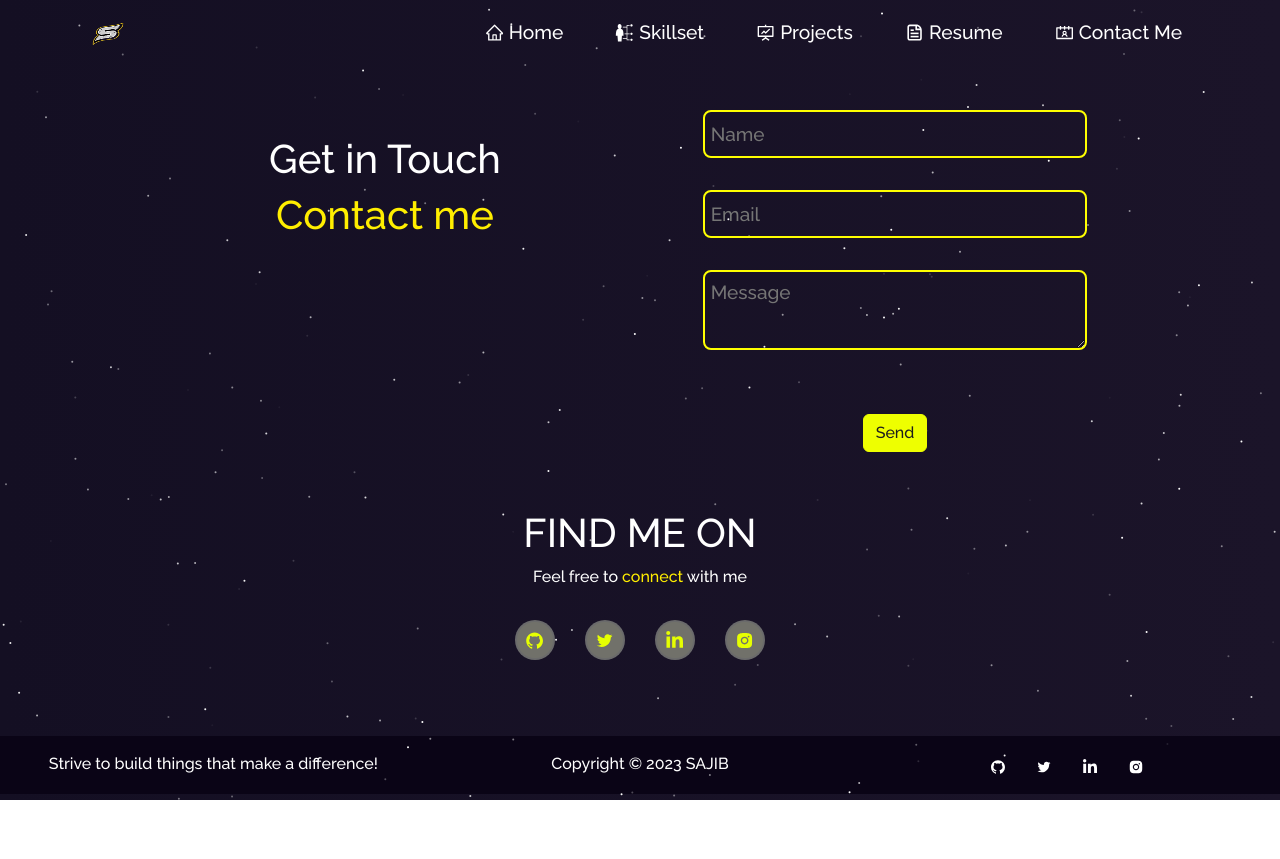
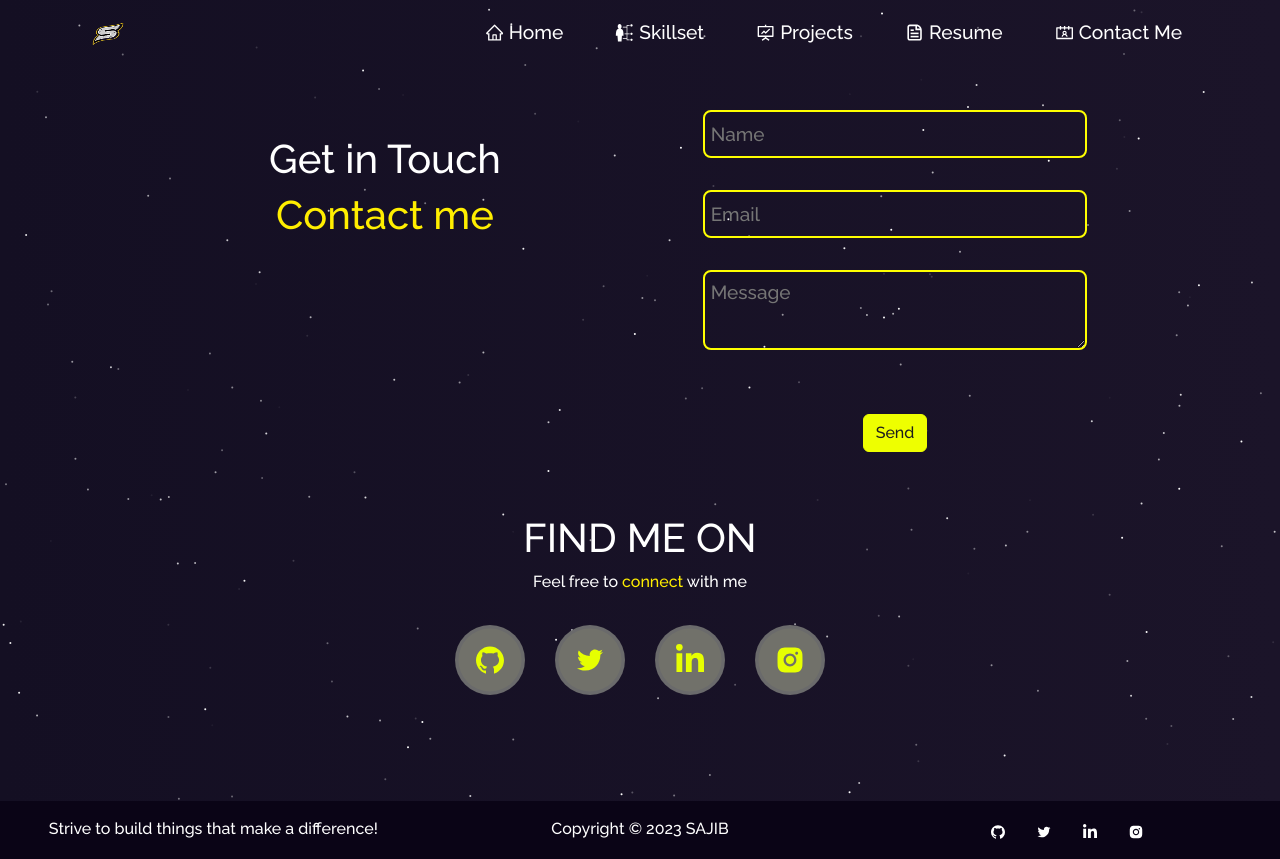
Before and after one commit to 19sajib/portfolio, a React (Create React App) app: page /contact in a window 1280 px wide. Before the commit the page ends 800 px from the top, so only its background shows below. Built offline with nearby package versions, Linux system fonts and the light colour scheme.

Commit message:
Contact Updated

```diff
--- /dev/null
+++ b/src/components/Contact/Social.css
@@ -0,0 +1,64 @@
+.contact-section {
+    position: relative;
+    padding-bottom: 70px !important;
+    padding-top: 70px !important;
+  }
+
+.contact-text{
+    color: white
+}
+
+.contact-social-links {
+    justify-content: center !important;
+    padding-top: 15px !important;
+    display: inline-block !important;
+    position: relative !important;
+    padding-inline-start: 0 !important;
+  }
+
+.contact-social-icons {
+    position: relative !important;
+    display: inline-block !important;
+    width: 70px !important;
+    height: 70px !important;
+    text-align: center !important;
+    font-size: 2em !important;
+    line-height: 2em !important;
+    background: rgba(110, 110, 110, 0.972) !important;
+    border-radius: 50% !important;
+    transition: 0.5s !important;
+  }
+
+  .contact-social-icons::before {
+    content: "";
+    position: absolute;
+    top: 0;
+    left: 0;
+    width: 100%;
+    height: 100%;
+    border-radius: 50%;
+    background: #e9fa00;
+    transition: 0.5s;
+    transform: scale(0.9);
+    z-index: -1;
+  }
+
+  .contact-social-icons:hover::before {
+    transform: scale(1.1);
+    box-shadow: 0 0 15px #fdf902;
+  }
+
+  .contact-social-icons:hover {
+    color: #e5ff00;
+    box-shadow: 0 0 7px #fdf901;
+    text-shadow: 0 0 4px #fcf802;
+  }
+  .contact-icons {
+    display: inline-block !important;
+    padding-right: 15px;
+    padding-left: 15px;
+  }
+
+  .icon-color {
+    color: #e6ff01 !important;
+  }
--- a/src/components/Contact/Social.jsx
+++ b/src/components/Contact/Social.jsx
@@ -1,8 +1,69 @@
 import React from 'react'
+import { Container, Row, Col } from "react-bootstrap";
+import {
+  AiFillGithub,
+  AiOutlineTwitter,
+  AiFillInstagram,
+} from "react-icons/ai";
+import { FaLinkedinIn } from "react-icons/fa";
+import './Social.css'
 
 const Social = () => {
   return (
-    <div>Social</div>
+    <Container style={{padding: '30px'}}>
+    <Row>
+              <Col md={12} className="contact-social">
+                <div className='contact-text'>
+                <h1>FIND ME ON</h1>
+                <p>
+                  Feel free to <span className="yellow">connect </span>with me
+                </p>
+                </div>
+                <ul className="contact-social-links">
+                  <li className="contact-icons">
+                    <a
+                      href="https://github.com/19sajib"
+                      target="_blank"
+                      rel="noreferrer"
+                      className="icon-color  contact-social-icons"
+                    >
+                      <AiFillGithub />
+                    </a>
+                  </li>
+                  <li className="contact-icons">
+                    <a
+                      href="https://twitter.com/19sajib"
+                      target="_blank"
+                      rel="noreferrer"
+                      className="icon-color  contact-social-icons"
+                    >
+                      <AiOutlineTwitter />
+                    </a>
+                  </li>
+                  <li className="contact-icons">
+                    <a
+                      href="https://www.linkedin.com/in/19sajib/"
+                      target="_blank"
+                      rel="noreferrer"
+                      className="icon-color  contact-social-icons"
+                    >
+                      <FaLinkedinIn />
+                    </a>
+                  </li>
+                  <li className="contact-icons">
+                    <a
+                      href="https://www.instagram.com/19sajib"
+                      target="_blank"
+                      rel="noreferrer"
+                      className="icon-color contact-social-icons"
+                    >
+                      <AiFillInstagram />
+                    </a>
+                  </li>
+                </ul>
+              </Col>
+            </Row>
+          </Container>
   )
 }
 
--- a/src/components/Navbar/Navbar.jsx
+++ b/src/components/Navbar/Navbar.jsx
@@ -94,9 +94,9 @@ function NavBar() {
 
             <Nav.Item>
               <Nav.Link
-                href="/contact"
-                target="_blank"
-                rel="noreferrer"
+                as={Link}
+                to="/contact"
+                onClick={() => updateExpanded(false)}
               >
                 <AiOutlineContacts style={{ marginBottom: "2px" }} /> Contact Me
               </Nav.Link>
--- a/src/pages/Contact.jsx
+++ b/src/pages/Contact.jsx
@@ -1,71 +1,16 @@
 import React from 'react'
-import { Container, Row, Col } from "react-bootstrap";
-import Tilt from "react-parallax-tilt";
-import {
-  AiFillGithub,
-  AiOutlineTwitter,
-  AiFillInstagram,
-} from "react-icons/ai";
-import { FaLinkedinIn } from "react-icons/fa";
+import { Container } from "react-bootstrap";
 import Particle from '../components/Particle';
 import ContactForm from '../components/Contact/Contact';
+import Social from '../components/Contact/Social';
 
 const Contact = () => {
   return (
     <Container style={{padding: '60px'}}>
       <Particle />
       <ContactForm />
-    <Row>
-              <Col md={12} className="home-about-social">
-                <h1>FIND ME ON</h1>
-                <p>
-                  Feel free to <span className="yellow">connect </span>with me
-                </p>
-                <ul className="home-about-social-links">
-                  <li className="social-icons">
-                    <a
-                      href="https://github.com/19sajib"
-                      target="_blank"
-                      rel="noreferrer"
-                      className="icon-colour  home-social-icons"
-                    >
-                      <AiFillGithub />
-                    </a>
-                  </li>
-                  <li className="social-icons">
-                    <a
-                      href="https://twitter.com/19sajib"
-                      target="_blank"
-                      rel="noreferrer"
-                      className="icon-colour  home-social-icons"
-                    >
-                      <AiOutlineTwitter />
-                    </a>
-                  </li>
-                  <li className="social-icons">
-                    <a
-                      href="https://www.linkedin.com/in/19sajib/"
-                      target="_blank"
-                      rel="noreferrer"
-                      className="icon-colour  home-social-icons"
-                    >
-                      <FaLinkedinIn />
-                    </a>
-                  </li>
-                  <li className="social-icons">
-                    <a
-                      href="https://www.instagram.com/19sajib"
-                      target="_blank"
-                      rel="noreferrer"
-                      className="icon-colour home-social-icons"
-                    >
-                      <AiFillInstagram />
-                    </a>
-                  </li>
-                </ul>
-              </Col>
-            </Row>
-          </Container>
+      <Social />
+    </Container>
   )
 }
 
```
